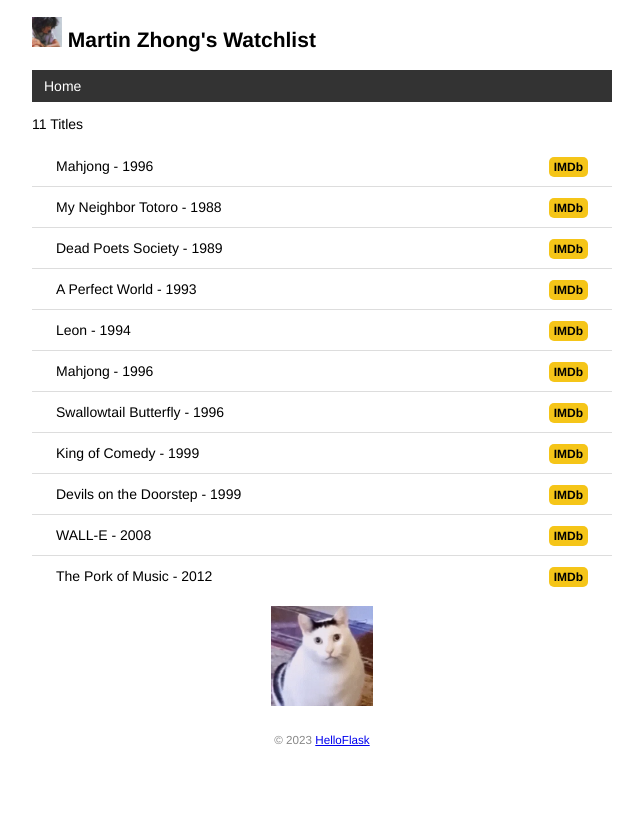
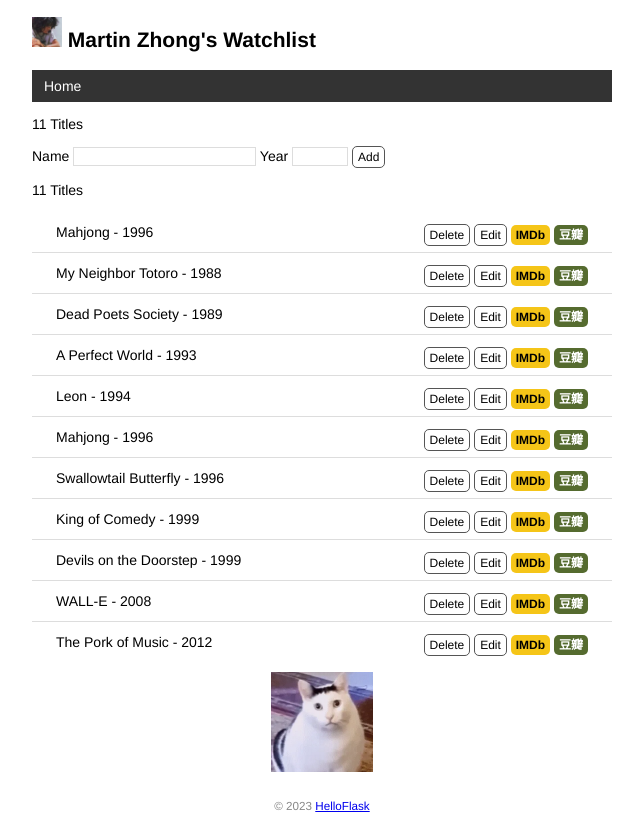
Before and after one commit to TiancaiMartin/watchlist, a Flask app: page / in a window 1280 px wide. Shown: the whole page, without its empty margins (318-961 px from the left). Before the commit the page ends 746 px from the top, so only its background shows below. Run offline with Flask 3, Linux system fonts and the light colour scheme.

Commit message:
Create, edit and delete item by form

```diff
--- a/app.py
+++ b/app.py
@@ -2,17 +2,11 @@
 # coding: utf-8
 
 from flask import Flask, render_template
-
+from flask import request, redirect, flash
 from flask import url_for
 
-from faker import Faker
-# 用于自动生成假数据
-from faker.providers import BaseProvider
-from lorem_text import lorem
-import random
 import os
 import sys
-from flask import Flask
 from flask_sqlalchemy import SQLAlchemy  # 导入扩展类
 
 WIN = sys.platform.startswith('win')
@@ -96,11 +90,53 @@ def initdb(drop):
     click.echo('Initialized database.')  # 输出提示信息
 
 
-@app.route('/')
+@app.route('/', methods=['GET', 'POST'])
 def index():
-    movies = Movie.query.all()  # 读取所有电影记录
+    if request.method == 'POST': # 判断是否是 POST 请求
+        # 获取表单数据
+        title = request.form.get('title')
+        # 传入表单对应输入字段的name值
+        year = request.form.get('year')
+        # 验证数据
+        if not title or not year or len(year) > 4 or len(title)> 60:
+            flash('Invalid input.') # 显示错误提示
+            return redirect(url_for('index')) # 重定向回主页
+        # 保存表单数据到数据库
+        movie = Movie(title=title, year=year) # 创建记录
+        db.session.add(movie) # 添加到数据库会话
+        db.session.commit() # 提交数据库会话
+        flash('Item created.') # 显示成功创建的提示
+        return redirect(url_for('index')) # 重定向回主页
+    user = User.query.first()
+    movies = Movie.query.all()
     return render_template('index.html', movies=movies)
 
+#编辑电影信息
+@app.route('/movie/edit/<int:movie_id>', methods=['GET','POST'])
+def edit(movie_id):
+    movie = Movie.query.get_or_404(movie_id)
+    if request.method == 'POST': # 处理编辑表单的提交请求
+        title = request.form['title']
+        year = request.form['year']
+        if not title or not year or len(year) > 4 or len(title)> 60:
+            flash('Invalid input.')
+            return redirect(url_for('edit', movie_id=movie_id)) # 重定向回对应的编辑页面
+
+        movie.title = title # 更新标题
+        movie.year = year # 更新年份
+        db.session.commit() # 提交数据库会话
+        flash('Item updated.')
+        return redirect(url_for('index')) # 重定向回主页
+
+    return render_template('edit.html', movie=movie) # 传入被编辑的电影记录
+
+@app.route('/movie/delete/<int:movie_id>', methods=['POST']) #限定只接受 POST 请求
+def delete(movie_id):
+    movie = Movie.query.get_or_404(movie_id) # 获取电影记录
+    db.session.delete(movie) # 删除对应的记录
+    db.session.commit() # 提交数据库会话
+    flash('Item deleted.')
+    return redirect(url_for('index')) # 重定向回主页
 
 @app.route('/user/<name>')
 def user_page(name):
--- a/static/style.css
+++ b/static/style.css
@@ -17,6 +17,50 @@ padding: 10px;
 width: 30px;
 }
 
+/* 覆盖某些浏览器对 input 元素定义的字体 */
+input[type=submit] {
+font-family: inherit;
+}
+input[type=text] {
+border: 1px solid #ddd;
+}
+input[name=year] {
+width: 50px;
+}
+
+.alert {
+position: relative;
+padding: 7px;
+margin: 7px 0;
+border: 1px solid transparent;
+color: #004085;
+background-color: #cce5ff;
+border-color: #b8daff;
+border-radius: 5px;
+}
+
+.btn {
+font-size: 12px;
+padding: 3px 5px;
+text-decoration: none;
+cursor: pointer;
+background-color: white;
+color: black;
+border: 1px solid #555555;
+border-radius: 5px;
+}
+.btn:hover {
+text-decoration: none;
+background-color: black;
+color: white;
+border: 1px solid black;
+}
+
+/* 让表单中的删除按钮和旁边的编辑链接排成一行 */
+.inline-form {
+display: inline;
+}
+
 /* 电影列表 */
 .movie-list {
 list-style-type: none;
@@ -81,3 +124,14 @@ background: #F5C518;
 border-radius: 5px;
 padding: 3px 5px;
 }
+
+/* 豆瓣评分 */
+.douban {
+font-size: 12px;
+font-weight: bold;
+color: white;
+text-decoration: none;
+background: #556B2F;
+border-radius: 5px;
+padding: 3px 5px;
+}
--- a/templates/base.html
+++ b/templates/base.html
@@ -10,6 +10,9 @@
 {% endblock %}
 </head>
 <body>
+{% for message in get_flashed_messages() %}
+<div class="alert">{{ message }}</div>
+{% endfor %}
 <h2>
 <img alt="Avatar" class="avatar" src="{{ url_for('static', filename='images/avatar.png') }}">
 {{ user.name }}'s Watchlist
--- a/templates/index.html
+++ b/templates/index.html
@@ -1,11 +1,22 @@
 {% extends 'base.html' %}
 {% block content %}
+<p>{{ movies|length }} Titles</p>
+<form method="post">
+Name <input type="text" name="title" autocomplete="off" required>
+Year <input type="text" name="year" autocomplete="off" required>
+<input class="btn" type="submit" name="submit" value="Add">
+</form>
 <p>{{ movies|length }} Titles</p>
 <ul class="movie-list">
 {% for movie in movies %}
 <li>{{ movie.title }} - {{ movie.year }}
 <span class="float-right">
-<a class="imdb" href="https://www.imdb.com/find?q={{movie.title }}" target="_blank" title="Find this movie on IMDb"> IMDb</a>
+	<form	class="inline-form"	method="post" action="{{url_for('delete', movie_id=movie.id)}}">
+	<input	class="btn"	type="submit" name="delete" value="Delete" onclick= "return confirm('Are you sure?')">
+	</form>
+	<a class="btn" href="{{ url_for('edit', movie_id=movie.id) }}">Edit</a>
+	<a class="imdb" href="https://www.imdb.com/find?q={{movie.title }}" target="_blank" title="Find this movie on IMDb"> IMDb</a>
+	<a class="douban" href="https://movie.douban.com/subject_search?search_text={{ movie.title }}" target="_blank" title="在豆瓣上搜索该电影"> 豆瓣</a>
 </span>
 </li>
 {% endfor %}
```
Also changed, not shown: other parts of static/style.css (+19 -20 lines), templates/edit.html (added, +9 -0 lines), data.db.
